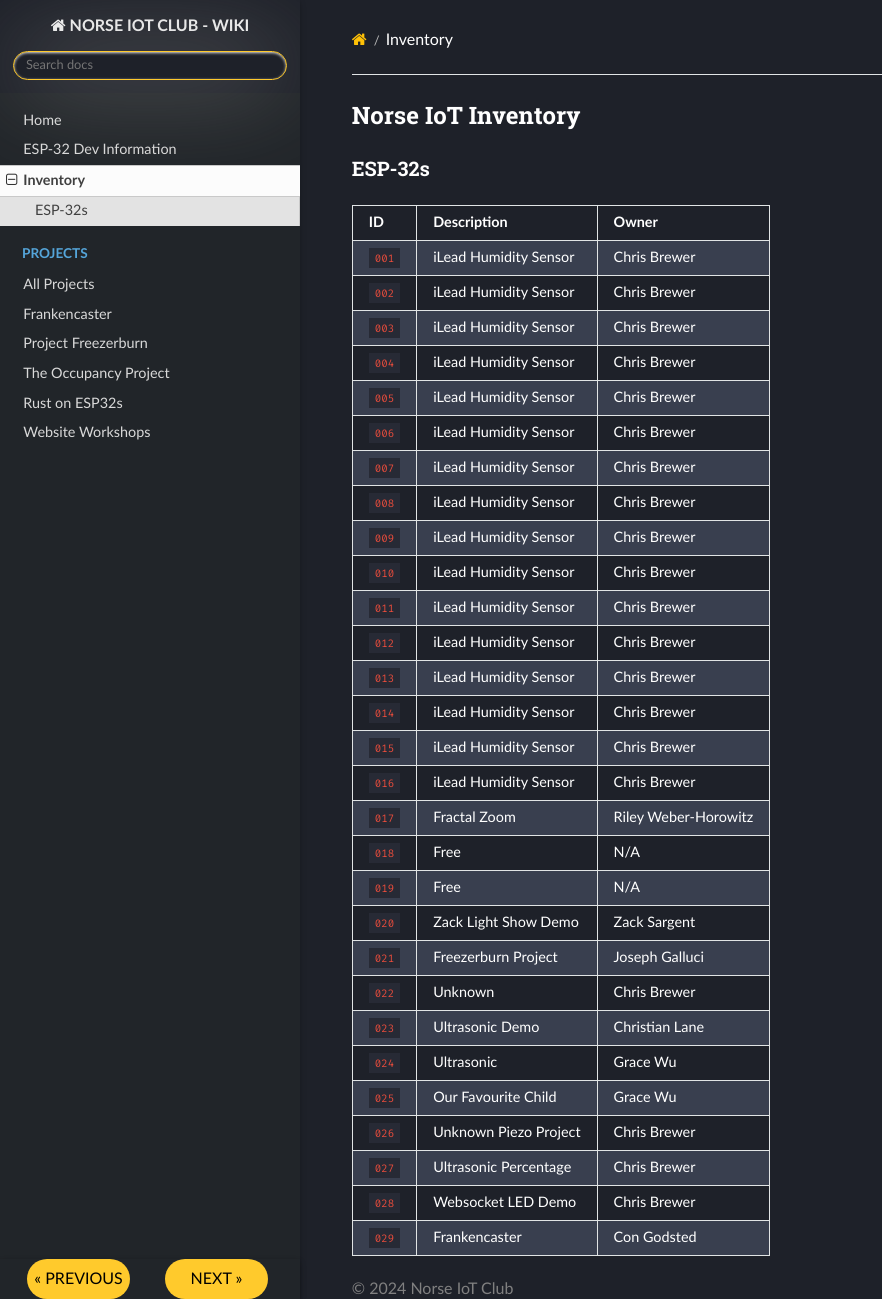
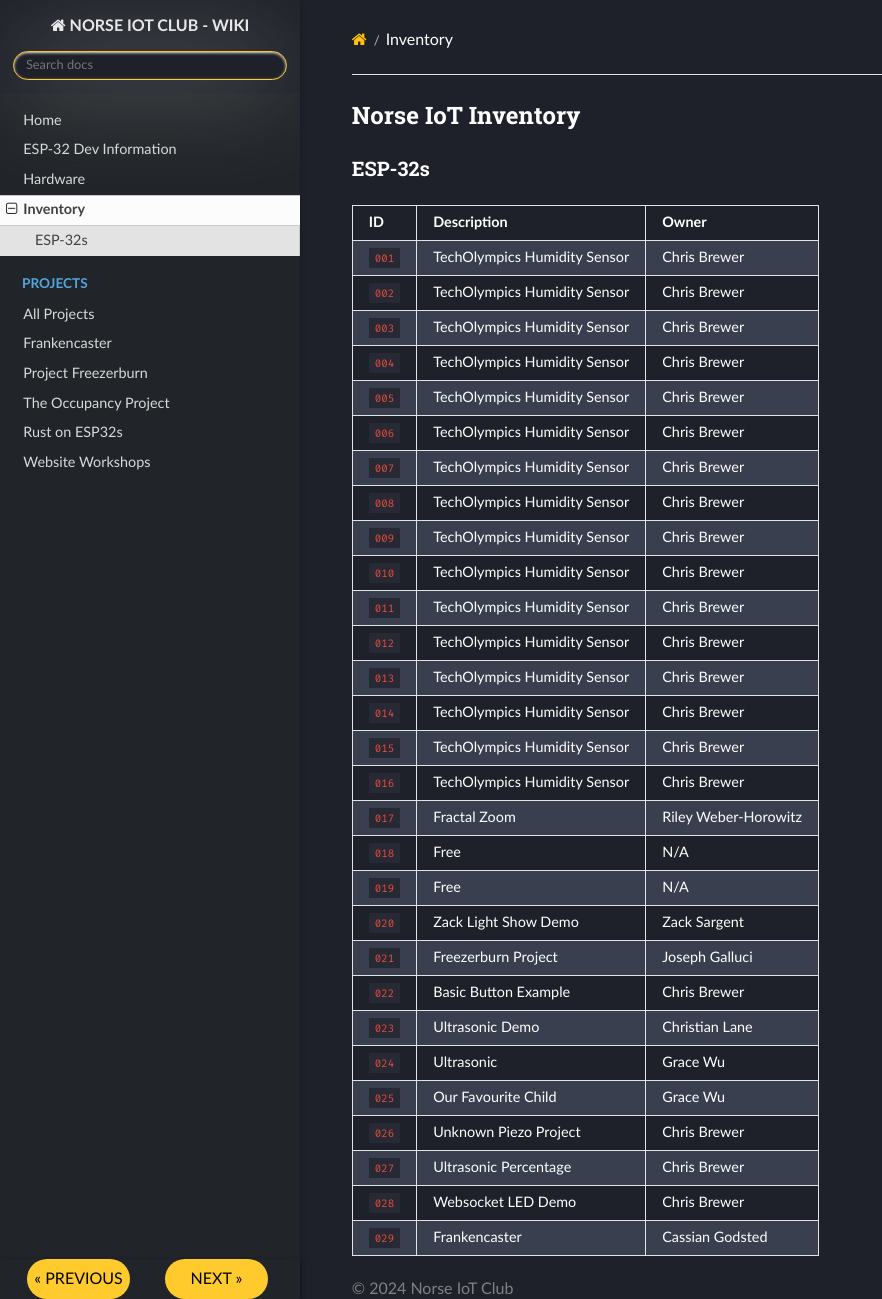
Before and after one commit to Norse-IoT/Wiki, an MkDocs documentation site: the page built from docs/inventory.md, in a window 1280 px wide and 1299 px high. Shown: the whole window, without its empty margins (0-882 px from the left). Built offline with MkDocs 1.6.1, drawn with Linux system fonts in a browser that asks for light colours; nearby versions of some CDN libraries.

Commit message:
Add official hardware listings

```diff
--- a/docs/inventory.md
+++ b/docs/inventory.md
@@ -4,32 +4,32 @@
 
 | ID          | Description            | Owner                |
 | ----------- | ---------------------- | ----                 |
-| `001`       | iLead Humidity Sensor  | Chris Brewer         |
-| `002`       | iLead Humidity Sensor  | Chris Brewer         |
-| `003`       | iLead Humidity Sensor  | Chris Brewer         |
-| `004`       | iLead Humidity Sensor  | Chris Brewer         |
-| `005`       | iLead Humidity Sensor  | Chris Brewer         |
-| `006`       | iLead Humidity Sensor  | Chris Brewer         |
-| `007`       | iLead Humidity Sensor  | Chris Brewer         |
-| `008`       | iLead Humidity Sensor  | Chris Brewer         |
-| `009`       | iLead Humidity Sensor  | Chris Brewer         |
-| `010`       | iLead Humidity Sensor  | Chris Brewer         |
-| `011`       | iLead Humidity Sensor  | Chris Brewer         |
-| `012`       | iLead Humidity Sensor  | Chris Brewer         |
-| `013`       | iLead Humidity Sensor  | Chris Brewer         |
-| `014`       | iLead Humidity Sensor  | Chris Brewer         |
-| `015`       | iLead Humidity Sensor  | Chris Brewer         |
-| `016`       | iLead Humidity Sensor  | Chris Brewer         |
+| `001`       | TechOlympics Humidity Sensor  | Chris Brewer         |
+| `002`       | TechOlympics Humidity Sensor  | Chris Brewer         |
+| `003`       | TechOlympics Humidity Sensor  | Chris Brewer         |
+| `004`       | TechOlympics Humidity Sensor  | Chris Brewer         |
+| `005`       | TechOlympics Humidity Sensor  | Chris Brewer         |
+| `006`       | TechOlympics Humidity Sensor  | Chris Brewer         |
+| `007`       | TechOlympics Humidity Sensor  | Chris Brewer         |
+| `008`       | TechOlympics Humidity Sensor  | Chris Brewer         |
+| `009`       | TechOlympics Humidity Sensor  | Chris Brewer         |
+| `010`       | TechOlympics Humidity Sensor  | Chris Brewer         |
+| `011`       | TechOlympics Humidity Sensor  | Chris Brewer         |
+| `012`       | TechOlympics Humidity Sensor  | Chris Brewer         |
+| `013`       | TechOlympics Humidity Sensor  | Chris Brewer         |
+| `014`       | TechOlympics Humidity Sensor  | Chris Brewer         |
+| `015`       | TechOlympics Humidity Sensor  | Chris Brewer         |
+| `016`       | TechOlympics Humidity Sensor  | Chris Brewer         |
 | `017`       | Fractal Zoom           | Riley Weber-Horowitz |
 | `018`       | Free                   | N/A                  |
 | `019`       | Free                   | N/A                  |
 | `020`       | Zack Light Show Demo   | Zack Sargent         |
 | `021`       | Freezerburn Project    | Joseph Galluci       |
-| `022`       | Unknown                | Chris Brewer         |
+| `022`       | Basic Button Example   | Chris Brewer         |
 | `023`       | Ultrasonic Demo        | Christian Lane       |
 | `024`       | Ultrasonic             | Grace Wu             |
 | `025`       | Our Favourite Child    | Grace Wu             |
 | `026`       | Unknown Piezo Project  | Chris Brewer         |
 | `027`       | Ultrasonic Percentage  | Chris Brewer         |
 | `028`       | Websocket LED Demo     | Chris Brewer         |
-| `029`       | Frankencaster          | Con Godsted          |
+| `029`       | Frankencaster          | Cassian Godsted      |
```
Also changed, not shown: docs/hardware.md (added, +14 -0 lines).
